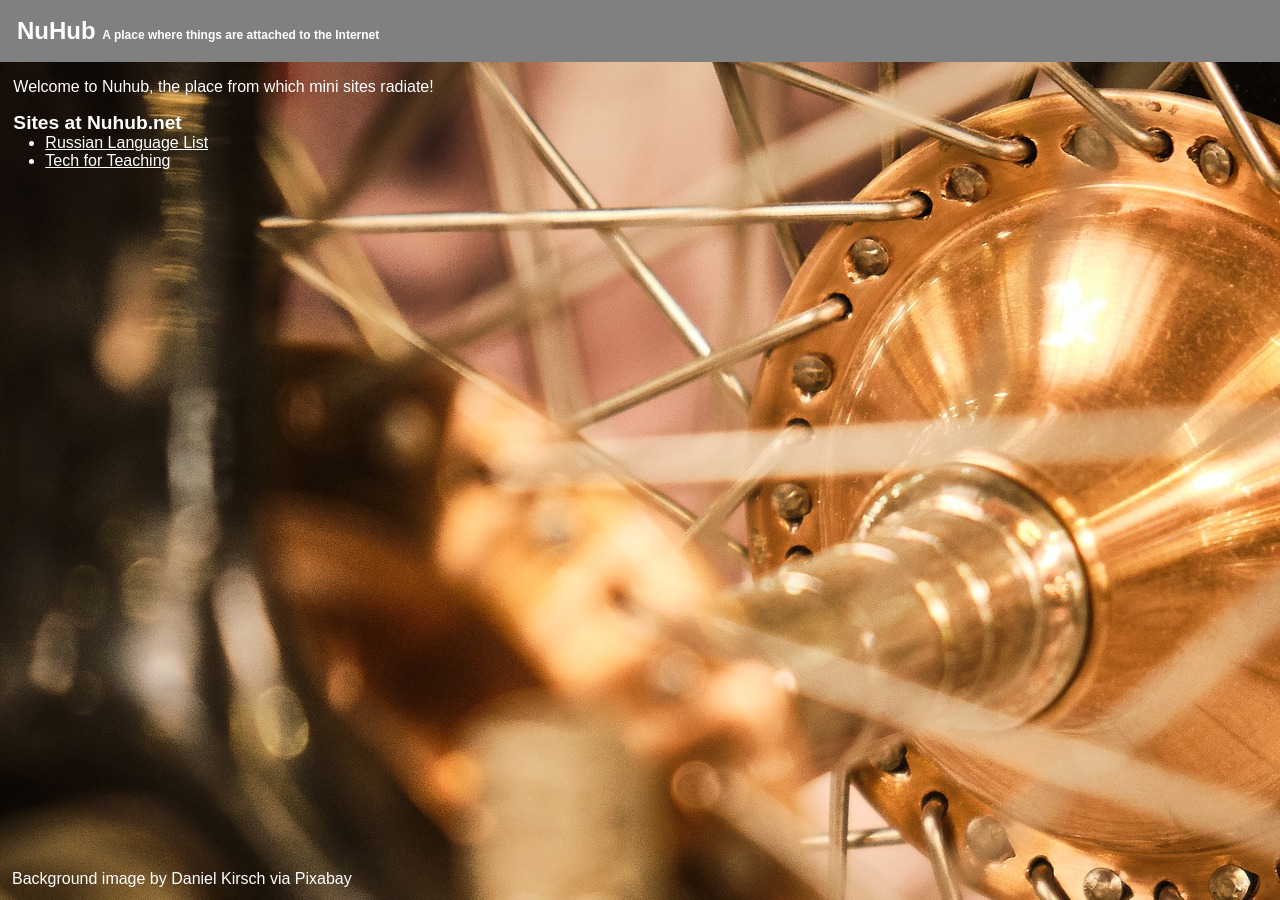
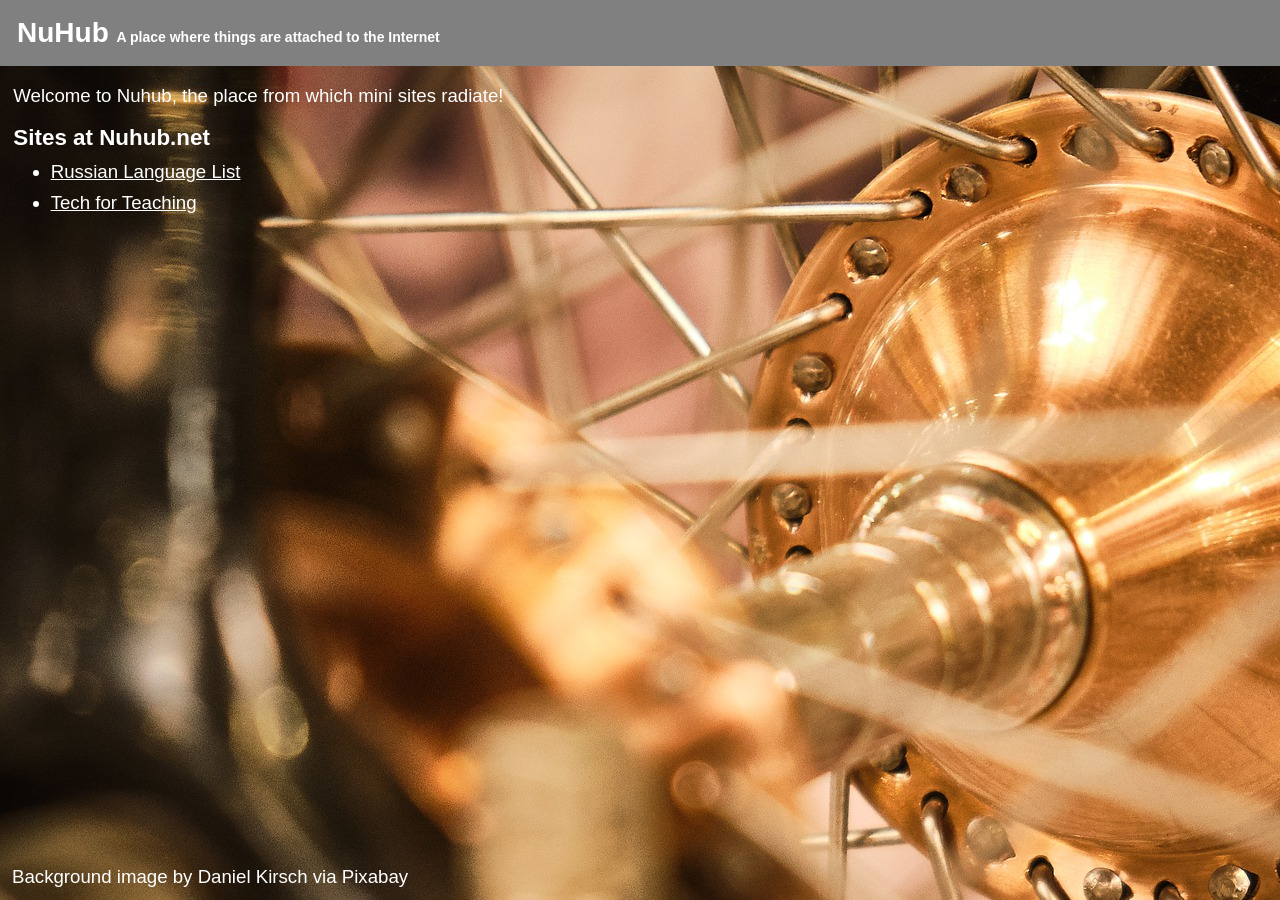
Before and after one commit to david672orford/david672github.io, a Jekyll site: the page built from index.md, in a window 1280 px wide. Built offline with Jekyll 4.4.1, drawn with Linux system fonts in a browser that asks for light colours; our own code applies the rules of GitHub Pages for plain Markdown files.

Commit message:
Update style.css

```diff
--- a/assets/css/style.css
+++ b/assets/css/style.css
@@ -8,7 +8,7 @@ HTML, BODY {
 	}
 BODY {
 	font-family: sans-serif;
-	font-size: 12pt;
+	font-size: 14pt;
 	color: white;
 	background-color: grey;
 	}
@@ -41,6 +41,9 @@ H2 {
 UL {
 	padding-left: 2em;
 	}
+LI {
+	margin: .5em 0;
+	}
 A {
 	color: inherit;
 	}
```
